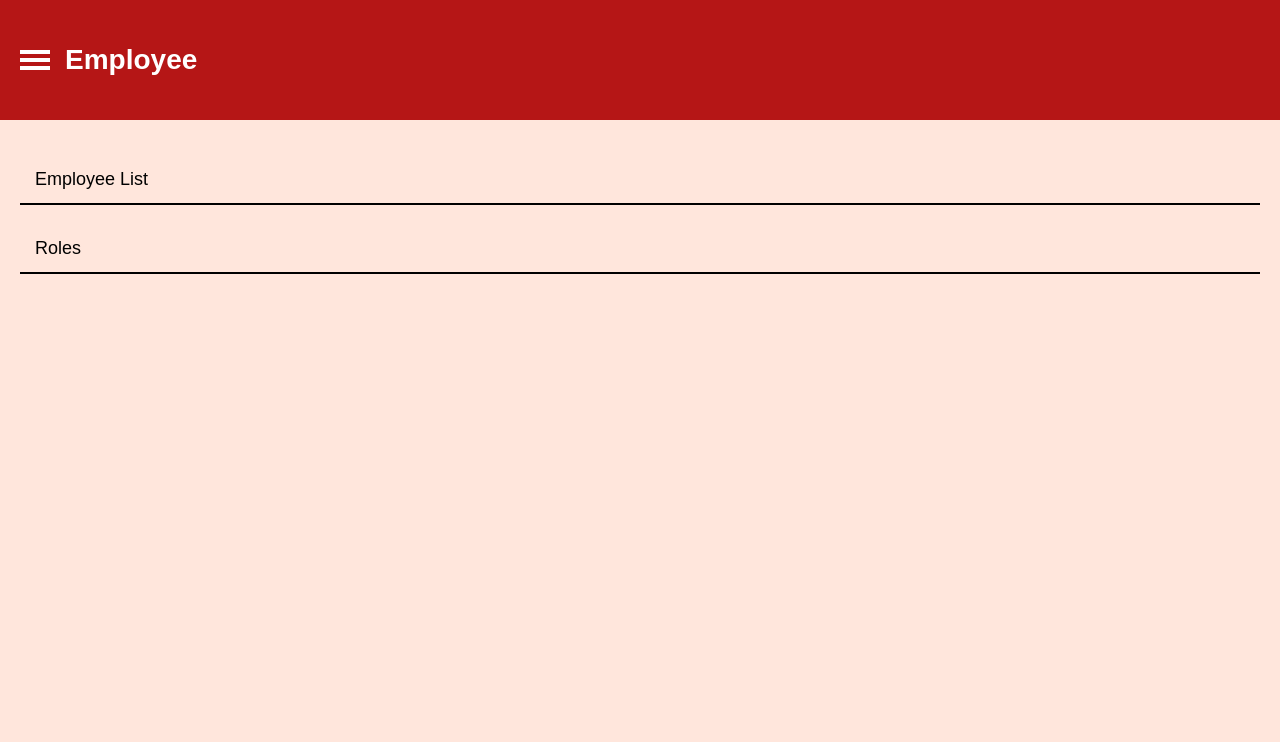
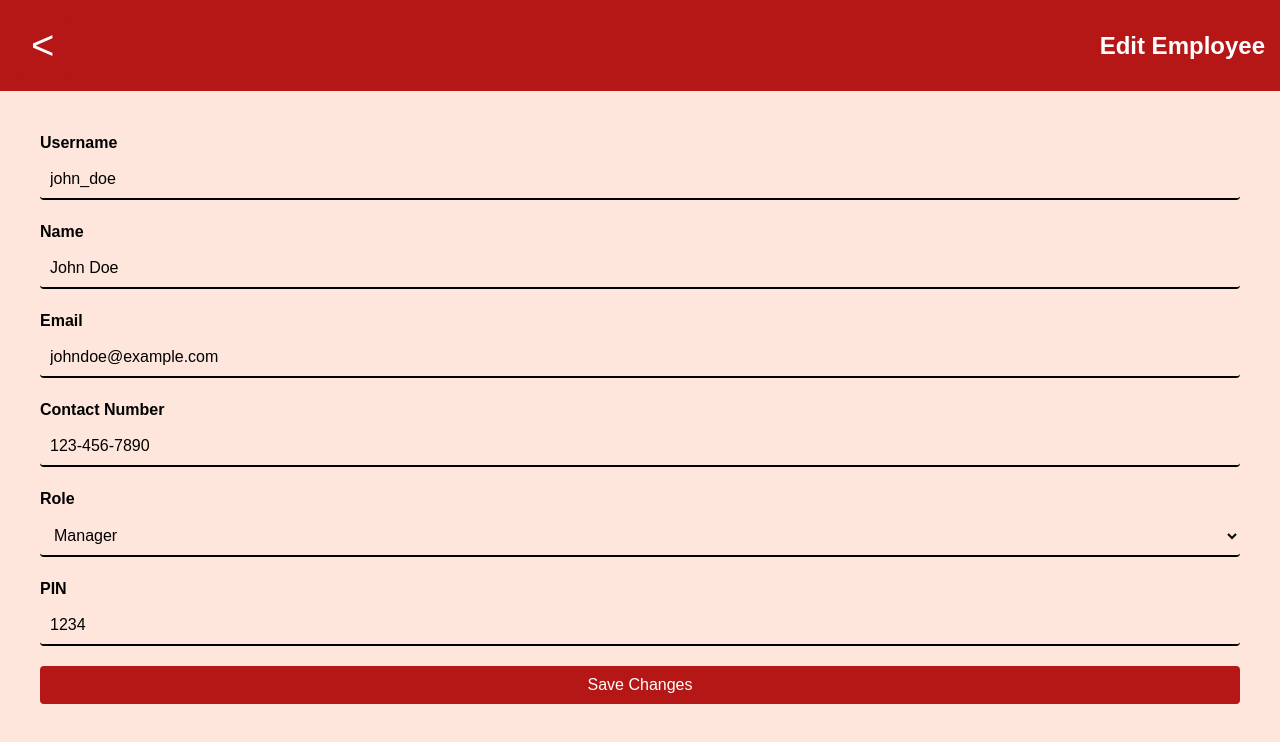
Before and after one commit to edwarquianzon/EMS-Elective3, a React (Vite) app: page /edit-employee in a window 1280 px wide. Shown: the top 742 px of the page. Built offline with nearby package versions, Linux system fonts and the light colour scheme.

Commit message:
added view and edit employee function

```diff
--- a/package.json
+++ b/package.json
@@ -12,7 +12,8 @@
   "dependencies": {
     "@supabase/supabase-js": "^2.46.2",
     "react": "^18.3.1",
-    "react-dom": "^18.3.1"
+    "react-dom": "^18.3.1",
+    "react-router-dom": "^7.0.2"
   },
   "devDependencies": {
     "@eslint/js": "^9.15.0",
@@ -24,6 +25,6 @@
     "eslint-plugin-react-hooks": "^5.0.0",
     "eslint-plugin-react-refresh": "^0.4.14",
     "globals": "^15.12.0",
-    "vite": "^6.0.1"
+    "vite": "^6.0.3"
   }
 }
--- a/src/App.jsx
+++ b/src/App.jsx
@@ -1,28 +1,17 @@
-import { useState } from "react";
+import React from "react"; // Adjust the path if needed
+import { BrowserRouter as Router, Routes, Route } from "react-router-dom"; // Import Router components
 import "./App.css";
+import ViewEmployee from "./employee/viewEmployee.jsx"; // Adjust the import path if needed
+import EditEmployee from "./employee/editEmployee.jsx"; // Make sure to import EditEmployee
 
 function App() {
-  const [active, setActive] = useState(null);
-
   return (
-    <div className="app-container">
-      <div className="navbar">
-        <div className="navbar-content">
-          <div className="hamburger-menu">
-            <div className="bar"></div>
-            <div className="bar"></div>
-            <div className="bar"></div>
-          </div>
-          <span className="logo">Employee</span>
-        </div>
-      </div>
-      <div className="sidebar">
-        <ul className="menu">
-          <li className={`menu-item`}>Employee List</li>
-          <li className={`menu-item`}>Roles</li>
-        </ul>
-      </div>
-    </div>
+    <Router>
+      <Routes>
+        <Route path="/" element={<ViewEmployee />} />
+        <Route path="/edit-employee" element={<EditEmployee />} />
+      </Routes>
+    </Router>
   );
 }
 
--- /dev/null
+++ b/src/employee/editEmployee.css
@@ -0,0 +1,87 @@
+body {
+  font-family: Arial, sans-serif;
+  margin: 0;
+  padding: 0;
+  background-color: #ffe6dc; /* Page background */
+}
+
+.edit-employee-container {
+  display: flex;
+  flex-direction: column;
+  height: 100vh; /* Ensures the container takes the full height of the viewport */
+  width: 100vw; /* Ensures the content spans the full width */
+}
+
+/* Navbar styling */
+.navbar-container {
+  background-color: #b51616;
+  color: white;
+  padding: 15px;
+  display: flex;
+  align-items: center;
+  justify-content: space-between; /* Ensures the content is spread across */
+  box-sizing: border-box; /* Ensures padding is included in the width */
+}
+
+.back-button {
+  background-color: #b51616;
+  color: white;
+  border: none;
+  font-size: 40px;
+  padding: 8px 16px;
+  cursor: pointer;
+  margin-right: 10px; /* Adds spacing between the back button and the title */
+}
+
+.logo {
+  font-size: 24px;
+  font-weight: bold;
+  color: white;
+}
+
+/* Form container */
+.form-container {
+  padding: 20px;
+  background-color: #ffe6dc; /* Form background color */
+  margin: 20px; /* Center the container horizontally */
+  box-sizing: border-box; /* Ensures padding doesn't affect the width */
+}
+
+.employee-form {
+  display: flex;
+  flex-direction: column;
+}
+
+label {
+  margin-bottom: 5px;
+  font-size: 16px;
+  color: black;
+  font-weight: bold;
+}
+
+input,
+select {
+  padding: 10px;
+  margin-bottom: 20px;
+  font-size: 16px;
+  background-color: #ffe6dc; /* Black background for the inputs */
+  color: black; /* White text inside the inputs */
+  border: none; /* Remove borders */
+  border-radius: 4px;
+  box-sizing: border-box; /* Prevents overflow */
+  border-bottom: 2px solid black;
+}
+
+select {
+  cursor: pointer;
+}
+
+button[type="submit"] {
+  padding: 10px;
+  background-color: #b51616;
+  color: white;
+  border: none;
+  font-size: 16px;
+  cursor: pointer;
+  border-radius: 4px;
+}
--- a/src/employee/editEmployee.jsx
+++ b/src/employee/editEmployee.jsx
@@ -0,0 +1,98 @@
+import React, { useState } from "react";
+import { useNavigate } from "react-router-dom"; // Import useNavigate for navigation
+import "./editEmployee.css";
+
+function EditEmployee() {
+  const navigate = useNavigate(); // Initialize useNavigate
+  const [formData, setFormData] = useState({
+    username: "john_doe",
+    name: "John Doe",
+    email: "johndoe@example.com",
+    contact: "123-456-7890",
+    role: "Manager",
+    pin: "1234",
+  });
+
+  // Handle form input changes
+  const handleChange = (e) => {
+    const { name, value } = e.target;
+    setFormData({
+      ...formData,
+      [name]: value,
+    });
+  };
+
+  // Handle form submit
+  const handleSubmit = (e) => {
+    e.preventDefault();
+
+    // Log or save the updated employee data here
+    console.log("Updated Employee Data:", formData);
+
+    // Optionally, you could send this data to a backend API here
+
+    // Navigate back to the view employee page after saving
+    navigate("/"); // Navigate to the home page (ViewEmployee)
+  };
+
+  return (
+    <div className="edit-employee-container">
+      {/* Navbar Container */}
+      <div className="navbar-container">
+        <button className="back-button" onClick={() => navigate("/")}>
+          {"<"}
+        </button>
+        <span className="logo">Edit Employee</span>
+      </div>
+
+      {/* Form Container */}
+      <div className="form-container">
+        <form className="employee-form" onSubmit={handleSubmit}>
+          <label>Username</label>
+          <input
+            type="text"
+            name="username"
+            value={formData.username}
+            onChange={handleChange}
+          />
+          <label>Name</label>
+          <input
+            type="text"
+            name="name"
+            value={formData.name}
+            onChange={handleChange}
+          />
+          <label>Email</label>
+          <input
+            type="email"
+            name="email"
+            value={formData.email}
+            onChange={handleChange}
+          />
+          <label>Contact Number</label>
+          <input
+            type="text"
+            name="contact"
+            value={formData.contact}
+            onChange={handleChange}
+          />
+          <label>Role</label>
+          <select name="role" value={formData.role} onChange={handleChange}>
+            <option value="Manager">Manager</option>
+            <option value="Employee">Employee</option>
+          </select>
+          <label>PIN</label>
+          <input
+            type="text"
+            name="pin"
+            value={formData.pin}
+            onChange={handleChange}
+          />
+          <button type="submit">Save Changes</button>
+        </form>
+      </div>
+    </div>
+  );
+}
+
+export default EditEmployee;
--- /dev/null
+++ b/src/employee/viewEmployee.css
@@ -0,0 +1,74 @@
+body {
+  font-family: Arial, sans-serif;
+  margin: 0;
+  padding: 0;
+  background-color: #ffe6dc; /* Page background */
+}
+
+.view-employee-container {
+  display: flex;
+  flex-direction: column;
+  height: 100vh; /* Ensures the container takes the full height of the viewport */
+  width: 100vw; /* Ensures the content spans the full width */
+}
+
+/* Navbar styling */
+.navbar-container {
+  background-color: #b51616;
+  color: white;
+  padding: 15px;
+  display: flex;
+  align-items: center;
+  justify-content: space-between; /* Ensures the content is spread across */
+  box-sizing: border-box; /* Ensures padding is included in the width */
+}
+
+.back-button {
+  background-color: #b51616;
+  color: white;
+  border: none;
+  font-size: 40px;
+  padding: 8px 16px;
+  cursor: pointer;
+  margin-right: 10px; /* Adds spacing between the back button and the title */
+}
+
+.logo {
+  font-size: 24px;
+  font-weight: bold;
+  color: white;
+}
+
+/* Details container */
+.details-container {
+  padding: 20px;
+  background-color: #ffe6dc;
+  margin: 20px auto; /* Center the container horizontally */
+  box-sizing: border-box; /* Ensures padding doesn't affect the width */
+  display: flex;
+  flex-direction: column;
+  align-items: flex-start; /* Align all items to the left */
+}
+
+.detail-item {
+  margin-bottom: 20px;
+}
+
+label {
+  display: block;
+  font-size: 16px;
+  font-weight: bold;
+  color: black;
+  margin-bottom: 5px;
+}
+
+span {
+  font-size: 16px;
+  color: black;
+  display: block; /* Ensure the text takes up its own line */
+}
+
+.pin {
+  letter-spacing: 10px;
+  font-weight: bold;
+}
--- a/src/employee/viewEmployee.jsx
+++ b/src/employee/viewEmployee.jsx
@@ -0,0 +1,57 @@
+import React from "react";
+import { Link } from "react-router-dom"; // Import Link for navigation
+import "./viewEmployee.css";
+
+function ViewEmployee() {
+  const formData = {
+    username: "john_doe",
+    name: "John Doe",
+    email: "johndoe@example.com",
+    contact: "123-456-7890",
+    role: "Manager",
+    pin: "1234",
+  };
+
+  return (
+    <div className="view-employee-container">
+      {/* Navbar Container */}
+      <div className="navbar-container">
+        <button className="back-button">{"<"}</button>
+        <span className="logo">View Employee</span>
+        <Link to="/edit-employee">
+          <button className="edit-button">Edit</button>
+        </Link>
+      </div>
+
+      {/* Details Container */}
+      <div className="details-container">
+        <div className="detail-item">
+          <label>Username:</label>
+          <span>{formData.username}</span>
+        </div>
+        <div className="detail-item">
+          <label>Name:</label>
+          <span>{formData.name}</span>
+        </div>
+        <div className="detail-item">
+          <label>Email:</label>
+          <span>{formData.email}</span>
+        </div>
+        <div className="detail-item">
+          <label>Contact Number:</label>
+          <span>{formData.contact}</span>
+        </div>
+        <div className="detail-item">
+          <label>Role:</label>
+          <span>{formData.role}</span>
+        </div>
+        <div className="detail-item">
+          <label>PIN:</label>
+          <span className="pin">{formData.pin}</span>
+        </div>
+      </div>
+    </div>
+  );
+}
+
+export default ViewEmployee;
```
Also changed, not shown: 1 other file (tests, documents, lock files or other folders).
